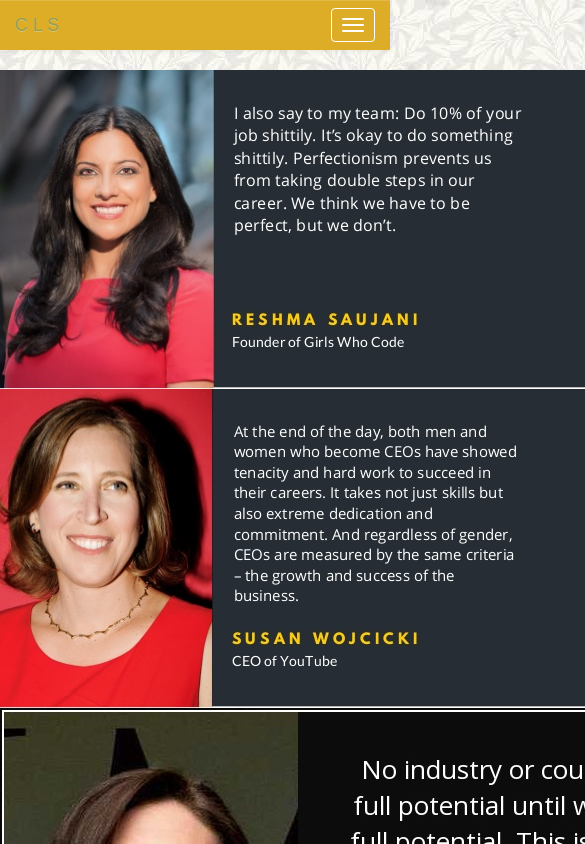
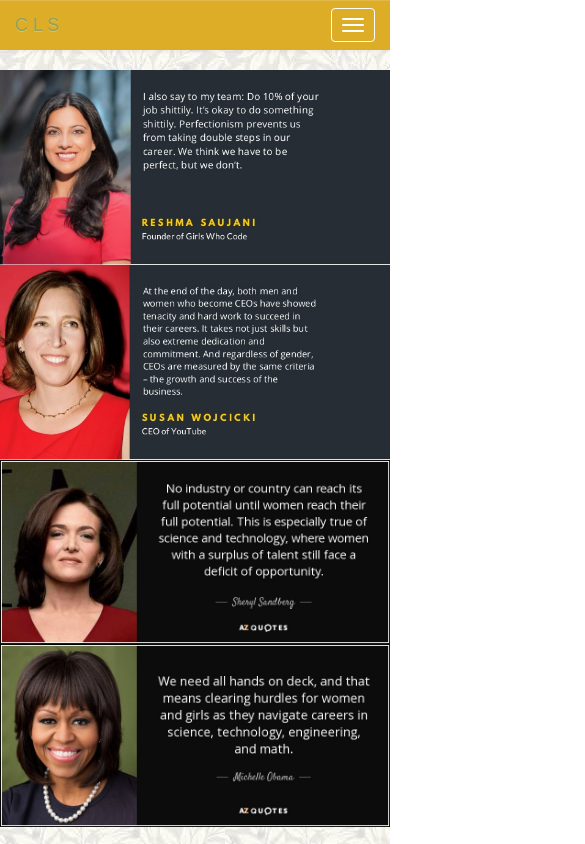
Before and after one commit to lolita89/portfolioproject, a React (Create React App) app: page /quotes in a window 390 px wide. Shown: the top 844 px of the page, 585 px wide, since content can reach past the window. Built offline with nearby package versions, Linux system fonts and the light colour scheme; a web font is replaced by a local one.

Commit message:
more responsive image on quotes

```diff
--- a/src/components/Profile.jsx
+++ b/src/components/Profile.jsx
@@ -16,7 +16,6 @@ class Profile extends Component {
             <div>
                 <Image src="assets/womanheader.jpg" className="header-image img-responsive" />
                 <Grid>
-                    <h1>Sorry, this page is still in the construction :)</h1>
                 <Row>
                 <div>
                 <iframe width="560" height="315" src="https://www.youtube.com/embed/XebNxUE3ugA" frameborder="0" allow="autoplay; encrypted-media" allowfullscreen>
--- a/src/components/Quotes.jsx
+++ b/src/components/Quotes.jsx
@@ -1,5 +1,5 @@
 import React, { Component } from 'react';
-import { Image } from 'react-bootstrap';
+import { Image, ResponsiveEmbed } from 'react-bootstrap';
 import './Quotes.css';
 
 
@@ -13,10 +13,10 @@ class Quotes extends React.Component {
         return (
             <div>
             <div className="text-center">
-                <Image src="assets/woman-in-tech.jpg" className="header-image" />
-                <Image src="assets/woman-in-tech2.jpg" className="header-image" />
-                <Image src="assets/woman-in-tech3.jpg" className="header-image" />
-                <Image src="assets/woman-in-tech4.jpg" className="header-image " />
+                <Image src="assets/woman-in-tech.jpg" className="header-image img-responsive" />
+                <Image src="assets/woman-in-tech2.jpg" className="header-image img-responsive" />
+                <Image src="assets/woman-in-tech3.jpg" className="header-image img-responsive" />
+                <Image src="assets/woman-in-tech4.jpg" className="header-image img-responsive" />
             </div>
             <div>
                 {/* {this.props.title}
```
